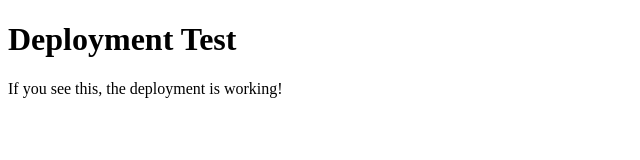
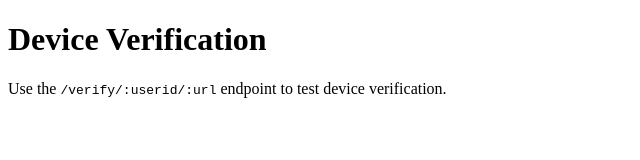
Before and after one commit to SidBotz/DeviceVerify, a website: page index.html in a window 1280 px wide. Shown: the whole page, without its empty margins (0-640 px from the left). Drawn offline with Linux system fonts and the light colour scheme.

Commit message:
Update index.html

```diff
--- a/index.html
+++ b/index.html
@@ -3,10 +3,10 @@
 <head>
   <meta charset="UTF-8">
   <meta name="viewport" content="width=device-width, initial-scale=1.0">
-  <title>Simple Deployment</title>
+  <title>Device Verification</title>
 </head>
 <body>
-  <h1>Deployment Test</h1>
-  <p>If you see this, the deployment is working!</p>
+  <h1>Device Verification</h1>
+  <p>Use the <code>/verify/:userid/:url</code> endpoint to test device verification.</p>
 </body>
 </html>
```
